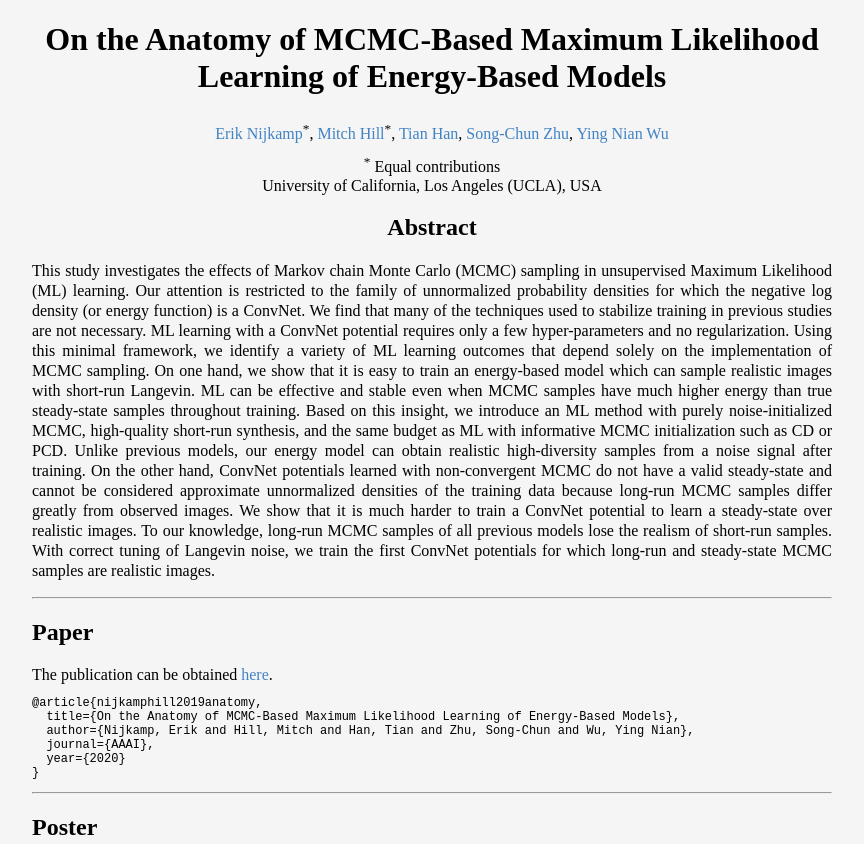
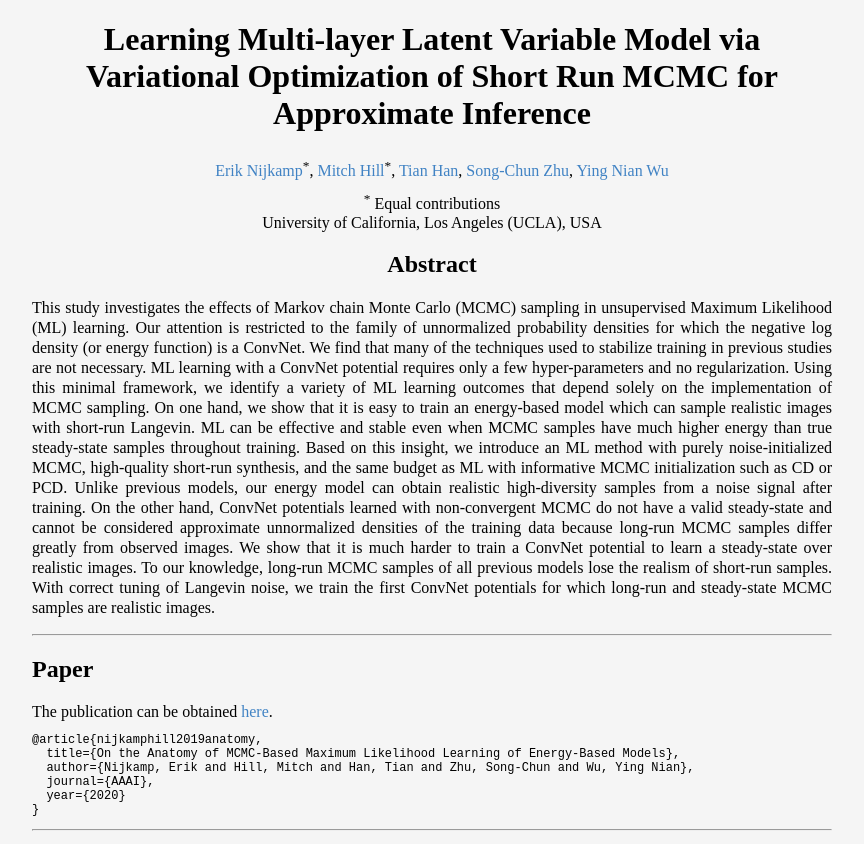
Before and after one commit to enijkamp/project_short_run_inference, a plain HTML site: page index.html in a window 1280 px wide. Shown: the top 844 px of the page, without its empty margins (208-1072 px from the left). Drawn offline with nearby package versions, Linux system fonts and the light colour scheme.

Commit message:
Update index.html

```diff
--- a/index.html
+++ b/index.html
@@ -63,7 +63,7 @@
 <body>
 <div class="content">
     <div id="abs">
-        <h1>On the Anatomy of MCMC-Based Maximum Likelihood Learning of Energy-Based Models</h1>
+        <h1>Learning Multi-layer Latent Variable Model via Variational Optimization of Short Run MCMC for Approximate Inference</h1>
         <div class="authors"><a href="mailto:enijkamp@ucla.edu">Erik Nijkamp</a><sup>*</sup>, <a href="mailto:mkhill@ucla.edu">Mitch Hill</a><sup>*</sup>, <a href="mailto:hantian@ucla.edu">Tian Han</a>, <a href="mailto:sczhu@stat.ucla.edu">Song-Chun Zhu</a>, <a href="mailto:ywu@stat.ucla.edu">Ying Nian Wu</a></div>
         <div class="inst">
             <sup>*</sup> Equal contributions<br>
```
